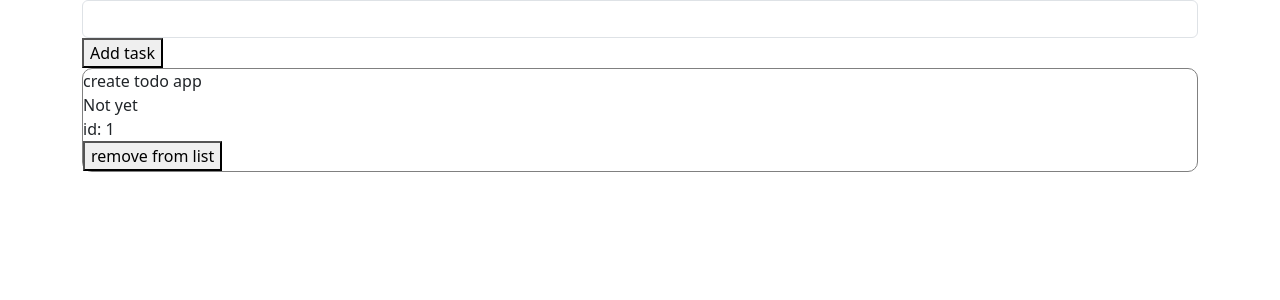
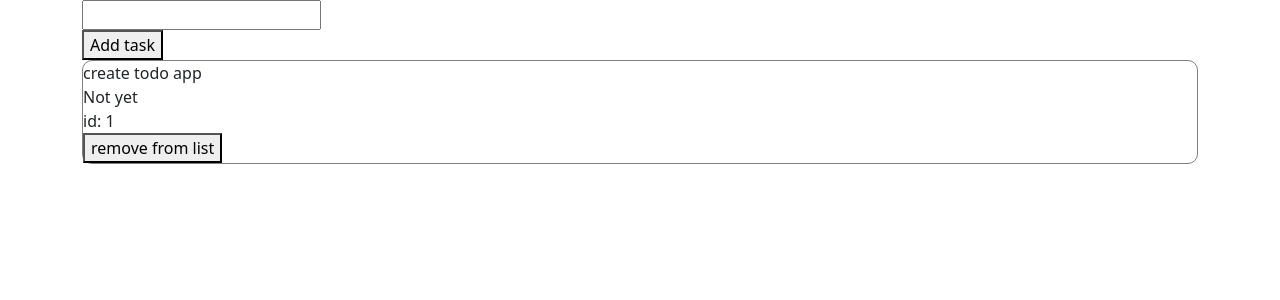
Before and after one commit to Luxlorys/todo_react, a React (Create React App) app in the folder cva_todo/: page / in a window 1280 px wide. Shown: the top 300 px of the page. Built offline with nearby package versions, Linux system fonts and the light colour scheme.

Commit message:
add validation for empty input field

```diff
--- a/cva_todo/src/components/form/TaskForm.jsx
+++ b/cva_todo/src/components/form/TaskForm.jsx
@@ -9,12 +9,17 @@ export default function TaskForm({ tasks, setTask }) {
   const handleSubmit = (e) => {
     e.preventDefault();
 
+    if (taskName.trim() === "") {
+      // Handle the empty input case
+      alert("Please enter a task name");
+      return;
+    }
+
     const newTask = {
       id: tasks.length + 1,
       name: taskName,
       isDone: false,
     };
-
     setTask([...tasks, newTask]);
     setTaskName("");
   };
@@ -26,7 +31,7 @@ export default function TaskForm({ tasks, setTask }) {
           <input
             type="text"
             value={taskName}
-            className="form-control"
+            className=""
             onChange={(e) => setTaskName(e.target.value)}
           />
         </div>
```
